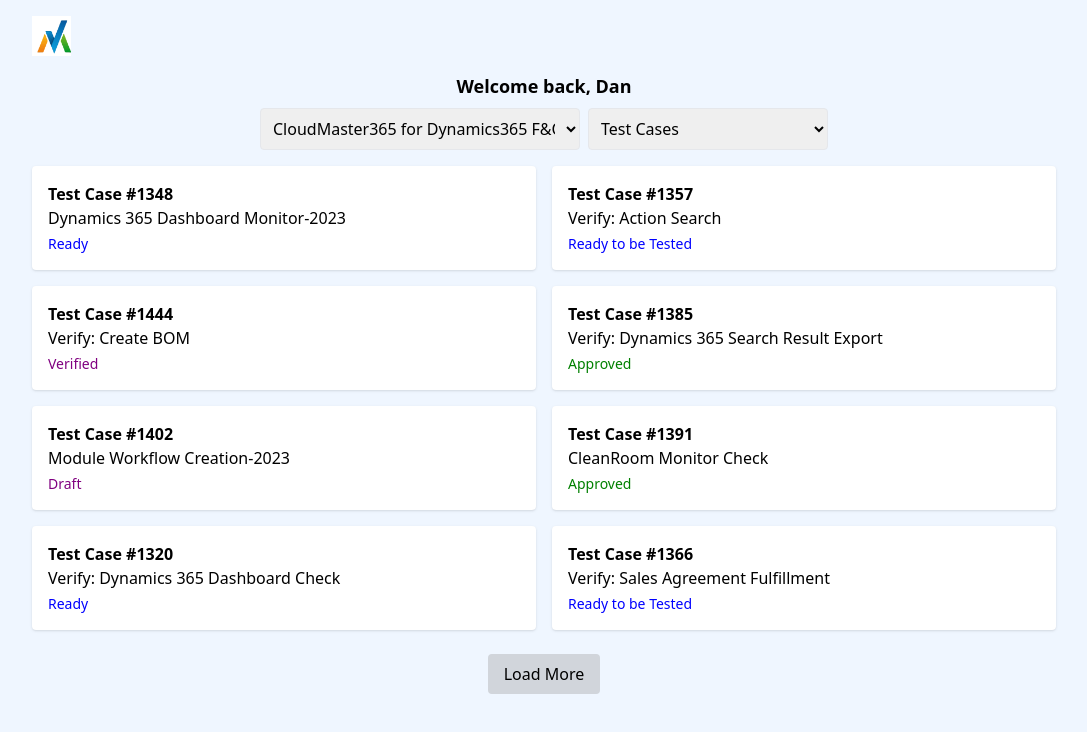
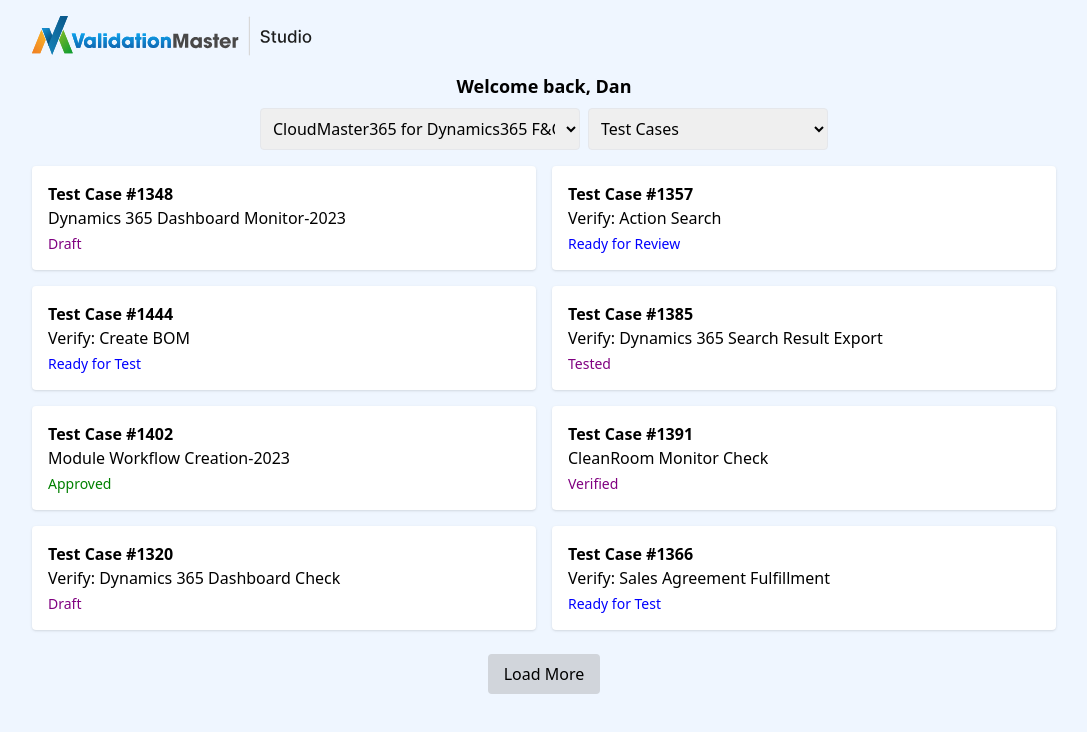
Before and after one commit to tushar-gleecus/VM-PWA, a React (Vite) app: page / in a window 1280 px wide. Shown: the top 732 px of the page, without its empty margins (96-1183 px from the left). Built offline with nearby package versions, Linux system fonts and the light colour scheme.

Commit message:
fixed first screen

```diff
--- a/src/components/HomeScreen.jsx
+++ b/src/components/HomeScreen.jsx
@@ -1,6 +1,6 @@
 import React, { useState } from 'react';
 import { useNavigate } from 'react-router-dom';
-import logo from '../assets/logo.png';
+import logo from '../assets/logo.svg';
 
 const HomeScreen = () => {
   const navigate = useNavigate();
@@ -18,14 +18,14 @@
   ];
 
   const cards = [
-    { id: 1348, title: 'Dynamics 365 Dashboard Monitor-2023', status: 'Ready' },
-    { id: 1357, title: 'Verify: Action Search', status: 'Ready to be Tested' },
-    { id: 1444, title: 'Verify: Create BOM', status: 'Verified' },
-    { id: 1385, title: 'Verify: Dynamics 365 Search Result Export', status: 'Approved' },
-    { id: 1402, title: 'Module Workflow Creation-2023', status: 'Draft' },
-    { id: 1391, title: 'CleanRoom Monitor Check', status: 'Approved' },
-    { id: 1320, title: 'Verify: Dynamics 365 Dashboard Check', status: 'Ready' },
-    { id: 1366, title: 'Verify: Sales Agreement Fulfillment', status: 'Ready to be Tested' },
+    { id: 1348, title: 'Dynamics 365 Dashboard Monitor-2023', status: 'Draft' },
+    { id: 1357, title: 'Verify: Action Search', status: 'Ready for Review' },
+    { id: 1444, title: 'Verify: Create BOM', status: 'Ready for Test' },
+    { id: 1385, title: 'Verify: Dynamics 365 Search Result Export', status: 'Tested' },
+    { id: 1402, title: 'Module Workflow Creation-2023', status: 'Approved' },
+    { id: 1391, title: 'CleanRoom Monitor Check', status: 'Verified' },
+    { id: 1320, title: 'Verify: Dynamics 365 Dashboard Check', status: 'Draft' },
+    { id: 1366, title: 'Verify: Sales Agreement Fulfillment', status: 'Ready for Test' },
   ];
 
   const handleCardClick = (title) => {
@@ -35,7 +35,7 @@
     navigate('/form');
   };
 
-  return (
+return (
     <div className="min-h-screen bg-blue-50 p-4">
       <div className="max-w-5xl mx-auto">
         <div className="flex justify-between items-center mb-4">
```
